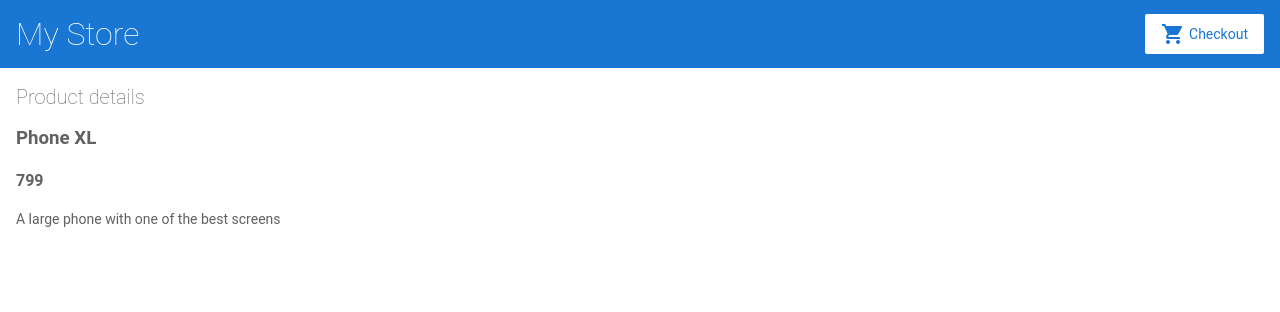
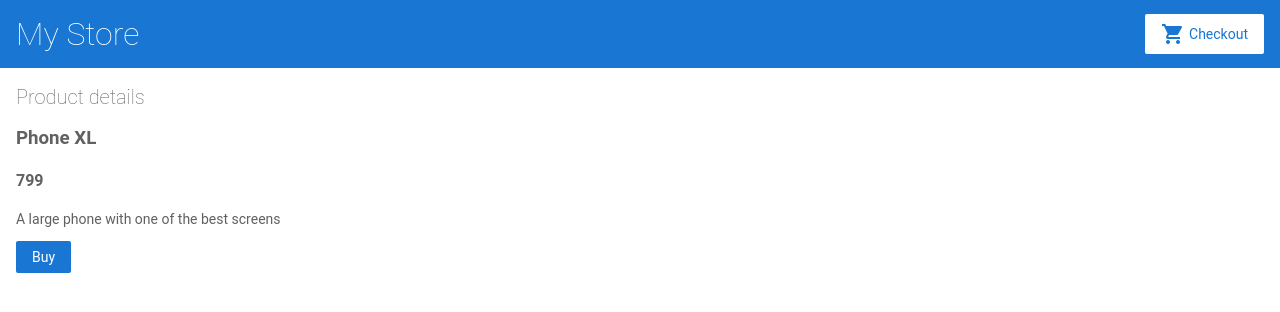
Before and after one commit to bhavishyachandra/angular-gyyufx-srju2c, an Angular app: page /products/0 in a window 1280 px wide. Shown: the top 312 px of the page. Built offline with nearby package versions, Linux system fonts and the light colour scheme.

Commit message:
injected cart service into product details

```diff
--- a/src/app/cart.service.ts
+++ b/src/app/cart.service.ts
@@ -2,6 +2,7 @@
   items = [];
 
   addToCart(product) {
+    window.alert('Your product has been added to the cart!');
     this.items.push(product);
   }
 
--- a/src/app/product-details/product-details.component.html
+++ b/src/app/product-details/product-details.component.html
@@ -4,4 +4,5 @@
     <h3>{{ product.name }}</h3>
     <h4>{{ product.price }}</h4>
     <p>{{ product.description }}</p>
+    <button (click)="addToCart(product)">Buy</button>
   </div>
--- a/src/app/product-details/product-details.component.ts
+++ b/src/app/product-details/product-details.component.ts
@@ -1,6 +1,7 @@
 import { Component, OnInit } from '@angular/core';
 import { ActivatedRoute } from '@angular/router';
 import { products } from '../products';
+import { CartService } from '../cart.service';
 
 @Component({
   selector: 'app-product-details',
@@ -9,7 +10,7 @@
 })
 export class ProductDetailsComponent implements OnInit {
   product;
-  constructor(private route: ActivatedRoute) {
+  constructor(private route: ActivatedRoute, private cartService: CartService) {
 
    }
 
@@ -19,4 +20,8 @@
     });
   }
 
+  addToCart(product) {
+    this.cartService.addToCart(product);
+  }
+
 }
```
